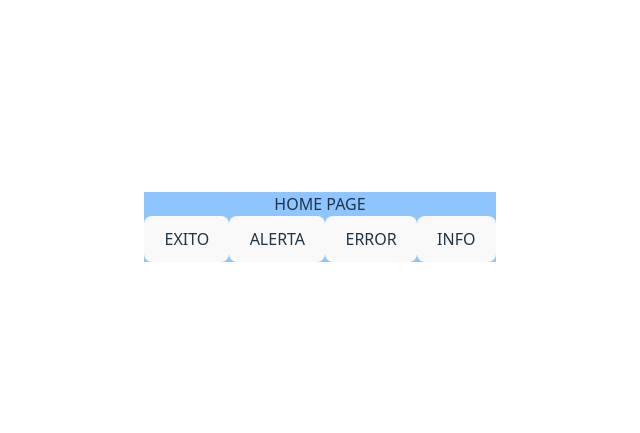
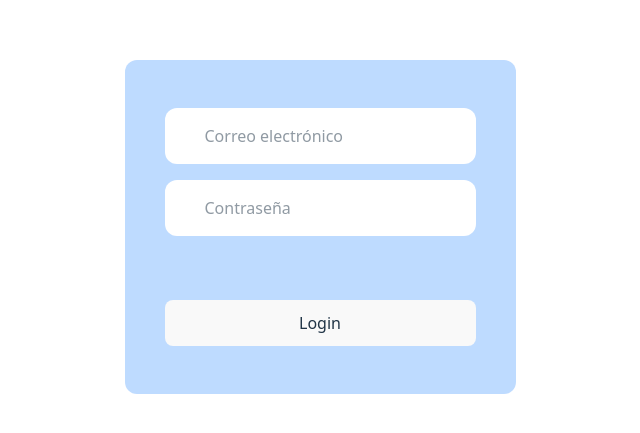
Before and after one commit to andressalazard/YAQBOT, a React (Vite) app in the folder yaqbot/: page / in a window 1280 px wide. Shown: the part 173-606 px from the top of the page, without its empty margins (320-960 px from the left). Built offline with nearby package versions, Linux system fonts and the light colour scheme.

Commit message:
authentication context component created

```diff
--- a/yaqbot/src/App.tsx
+++ b/yaqbot/src/App.tsx
@@ -3,13 +3,15 @@ import './App.css';
 // import UserCard from './components/molecules/UserCard/UserCard';
 
 import HomePage from './components/pages/HomePage';
+import LoginPage from './components/pages/LoginPage';
 
 function App() {
   const [count, setCount] = useState(0);
 
   return (
     <>
-      <HomePage />
+      {/* <HomePage /> */}
+      <LoginPage />
     </>
   );
 }
--- a/yaqbot/src/components/atoms/Button/Button.tsx
+++ b/yaqbot/src/components/atoms/Button/Button.tsx
@@ -1,6 +1,8 @@
+type ButtonType = 'button' | 'submit' | 'reset' | undefined;
+
 interface ButtonProps {
   label: string;
-  type?: 'button' | 'submit' | 'reset' | undefined;
+  type?: ButtonType;
   onClick?: () => void;
 }
 
@@ -9,10 +11,12 @@ const Button = ({
   type = 'button',
   onClick,
 }: ButtonProps) => {
-  const baseStyle = 'rounded-xl bg-red-300';
-
   return (
-    <button type={type} className='bg-red-300' onClick={onClick}>
+    <button
+      className='bg-blue-500 hover:bg-fuchsia-500 px-10 py-12'
+      type={type}
+      onClick={onClick}
+    >
       {label}
     </button>
   );
--- a/yaqbot/src/components/atoms/Input/Input.tsx
+++ b/yaqbot/src/components/atoms/Input/Input.tsx
@@ -17,6 +17,7 @@ function Input({
 }: InputProps) {
   return (
     <input
+      className='px-10 py-4 bg-white rounded-xl'
       id={id}
       value={value}
       type={inputType}
--- /dev/null
+++ b/yaqbot/src/components/context/AuthContext.tsx
@@ -0,0 +1,70 @@
+import React, { ReactNode, useContext, useEffect, useState } from 'react';
+
+interface AuthContextType {
+  token: string | null;
+  errorMessage: string | null;
+  isLoading: boolean;
+  isLoggedIn: boolean;
+  login: (email: string, password: string) => Promise<void>; //because we are going to fetch token from API
+  logout: () => void;
+}
+
+const AuthContext = React.createContext<AuthContextType | undefined>(undefined);
+
+export const AuthProvider = ({ children }: { children: ReactNode }) => {
+  const [token, setToken] = useState<string | null>(null);
+  const [errorMessage, setErrorMessage] = useState<string | null>(null);
+  const [isLoggedIn, setIsLoggedIn] = useState<boolean>(!!token);
+  const [isLoading, setIsLoading] = useState<boolean>(false);
+
+  const login = async (email: string, password: string) => {
+    setIsLoading(true);
+    setErrorMessage(null);
+
+    try {
+      const response = await fetch('https://reqres.in/api/login', {
+        method: 'POST',
+        headers: {
+          'Content-Type': 'application/json',
+          'x-api-key': 'reqres-free-v1',
+        },
+        body: JSON.stringify({ email, password }),
+      });
+
+      if (!response.ok) throw new Error('Error al Logear');
+
+      const data = await response.json();
+      setToken(data.token);
+      setIsLoggedIn(true);
+    } catch (error) {
+      setErrorMessage((error as Error).message);
+    } finally {
+      //run even though is success or error
+      setIsLoading(false);
+    }
+  };
+
+  const logout = () => {
+    setToken(null);
+    setErrorMessage(null);
+    setIsLoading(false);
+    setIsLoggedIn(false);
+  };
+
+  useEffect(() => {
+    console.log('token actualizado: ', token);
+  }, [token]);
+
+  return (
+    <AuthContext.Provider
+      value={{ token, errorMessage, isLoading, isLoggedIn, login, logout }}
+    >
+      {children}
+    </AuthContext.Provider>
+  );
+};
+
+export const useAuth = (): AuthContextType => {
+  const context = useContext(AuthContext);
+  return context || ({} as AuthContextType);
+};
--- /dev/null
+++ b/yaqbot/src/components/molecules/Form/LoginForm.tsx
@@ -0,0 +1,59 @@
+import { useState } from 'react';
+import Button from '../../atoms/Button/Button';
+import Input from '../../atoms/Input/Input';
+import { useAuth } from '../../context/AuthContext';
+
+const LoginForm = () => {
+  const [email, setEmail] = useState('');
+  const [password, setPassword] = useState('');
+  const { isLoading, isLoggedIn, login, logout, token } = useAuth();
+
+  const submitLogin = () => {
+    login(email, password);
+  };
+
+  const fields = [
+    {
+      type: 'email',
+      placeholder: 'Correo electrónico',
+      isDisabled: false,
+      id: 'email',
+    },
+    {
+      type: 'password',
+      placeholder: 'Contraseña',
+      isDisabled: false,
+      id: 'password',
+    },
+  ];
+
+  return (
+    <form className='flex flex-col bg-blue-200 rounded-xl gap-16 py-12 px-10'>
+      <section className='flex-1 flex flex-col gap-4 '>
+        {fields.map((field, index) => (
+          <Input
+            key={index}
+            inputType={field.type}
+            id={field.id}
+            isDisabled={field.isDisabled}
+            placeholder={field.placeholder}
+            onChange={(e) =>
+              field.type === 'email'
+                ? setEmail(e.target.value)
+                : setPassword(e.target.value)
+            }
+          />
+        ))}
+      </section>
+
+      {isLoading ? (
+        <p>...cargando</p>
+      ) : (
+        <Button label='Login' type='submit' onClick={submitLogin} />
+      )}
+      {token && <Button label='Logout' type='button' onClick={logout} />}
+    </form>
+  );
+};
+
+export default LoginForm;
--- /dev/null
+++ b/yaqbot/src/components/pages/LoginPage.tsx
@@ -0,0 +1,8 @@
+import { useState } from 'react';
+import LoginForm from '../molecules/Form/LoginForm';
+
+const LoginPage = () => {
+  return <LoginForm />;
+};
+
+export default LoginPage;
```
Also changed, not shown: yaqbot/src/components/atoms/Title/Title.tsx (added, +7 -0 lines).
